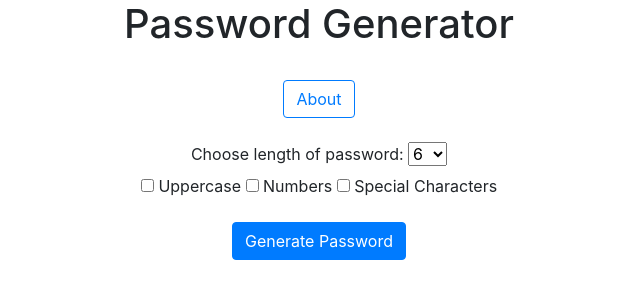
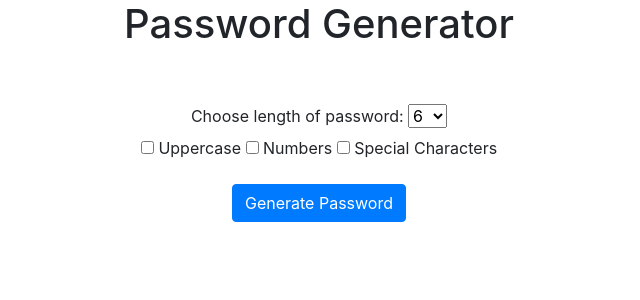
Before and after one commit to iasazid/password_generator-django3, a Django app: page / in a window 1280 px wide. Shown: the top 300 px of the page, without its empty margins (321-961 px from the left). Run offline with Django 3.2, Linux system fonts and the light colour scheme.

Commit message:
Removed About page

```diff
--- a/generator/templates/generator/home.html
+++ b/generator/templates/generator/home.html
@@ -1,8 +1,7 @@
 <link rel="stylesheet" href="https://cdn.jsdelivr.net/npm/bootstrap@4.5.3/dist/css/bootstrap.min.css" integrity="sha384-TX8t27EcRE3e/ihU7zmQxVncDAy5uIKz4rEkgIXeMed4M0jlfIDPvg6uqKI2xXr2" crossorigin="anonymous">
 <div class="container text-center">
 <h1>Password Generator</h1>
-<br>
-<button class="btn btn-outline-primary" onclick="location.href='{% url 'about' %}'">About</button>
+
 <br>
 <br>
 <form action="{% url 'password' %}">
--- a/generator/views.py
+++ b/generator/views.py
@@ -25,6 +25,3 @@ def password(request):
         thepassword += random.choice(characters)
 
     return render(request, 'generator/password.html', {'password':thepassword})
-
-def about(request):
-    return render(request, 'generator/about.html')
--- a/password_generator/urls.py
+++ b/password_generator/urls.py
@@ -19,5 +19,4 @@ from django.urls import path
 urlpatterns = [
     path('', views.home, name='home'),
     path('generatedpassword/', views.password, name='password'),
-    path('about/', views.about, name='about'),
 ]
```
Also changed, not shown: generator/templates/generator/about.html (deleted, +0 -8 lines).
